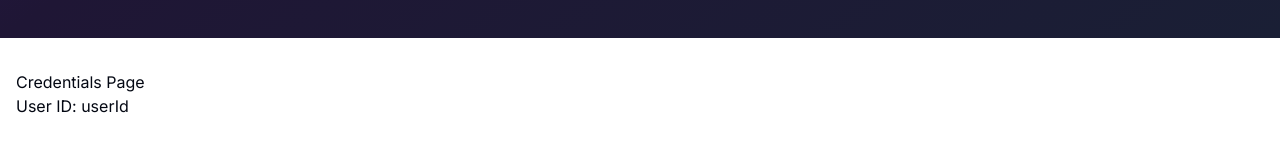
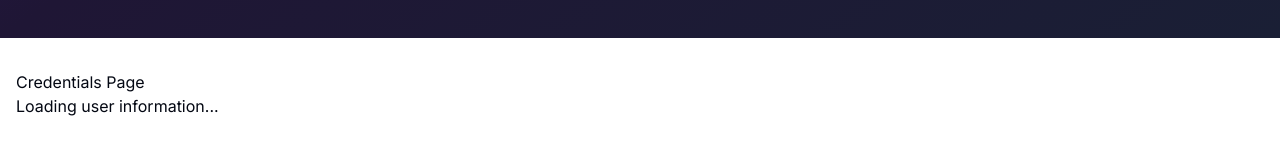
Before and after one commit to Thorfinn05/spectra-cred, a Next.js app: page /credentials/userId in a window 1280 px wide. Shown: the part 844-991 px from the top of the page. Built offline with nearby package versions, Linux system fonts and the light colour scheme; no server answers.

Commit message:
little change down there

```diff
--- a/src/app/credentials/[userId]/page.tsx
+++ b/src/app/credentials/[userId]/page.tsx
@@ -1,18 +1,18 @@
-'use client'
-import { useParams } from 'next/navigation';
+'use client';
 
-interface Params {
-  userId: string;
-}
+import { useUser } from '@clerk/nextjs';
 
 const UserCredentials: React.FC = () => {
-  const params = useParams<Params>();
-  const userId = params.userId;
+  const { user } = useUser();
 
   return (
     <div>
       <h1>Credentials Page</h1>
-      <p>User ID: {userId}</p>
+      {user ? (
+        <p>User ID: {user.fullName}</p>
+      ) : (
+        <p>Loading user information...</p>
+      )}
     </div>
   );
 };
```
